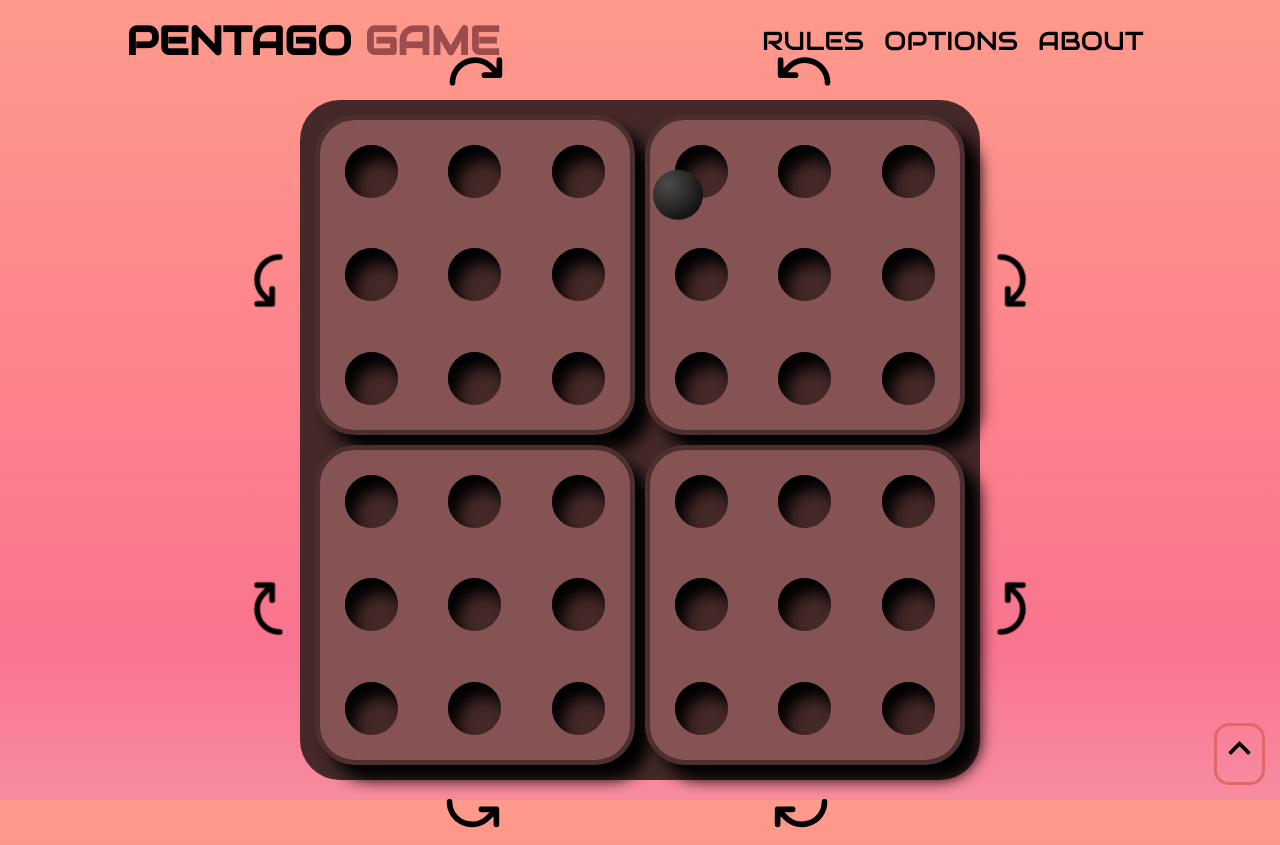
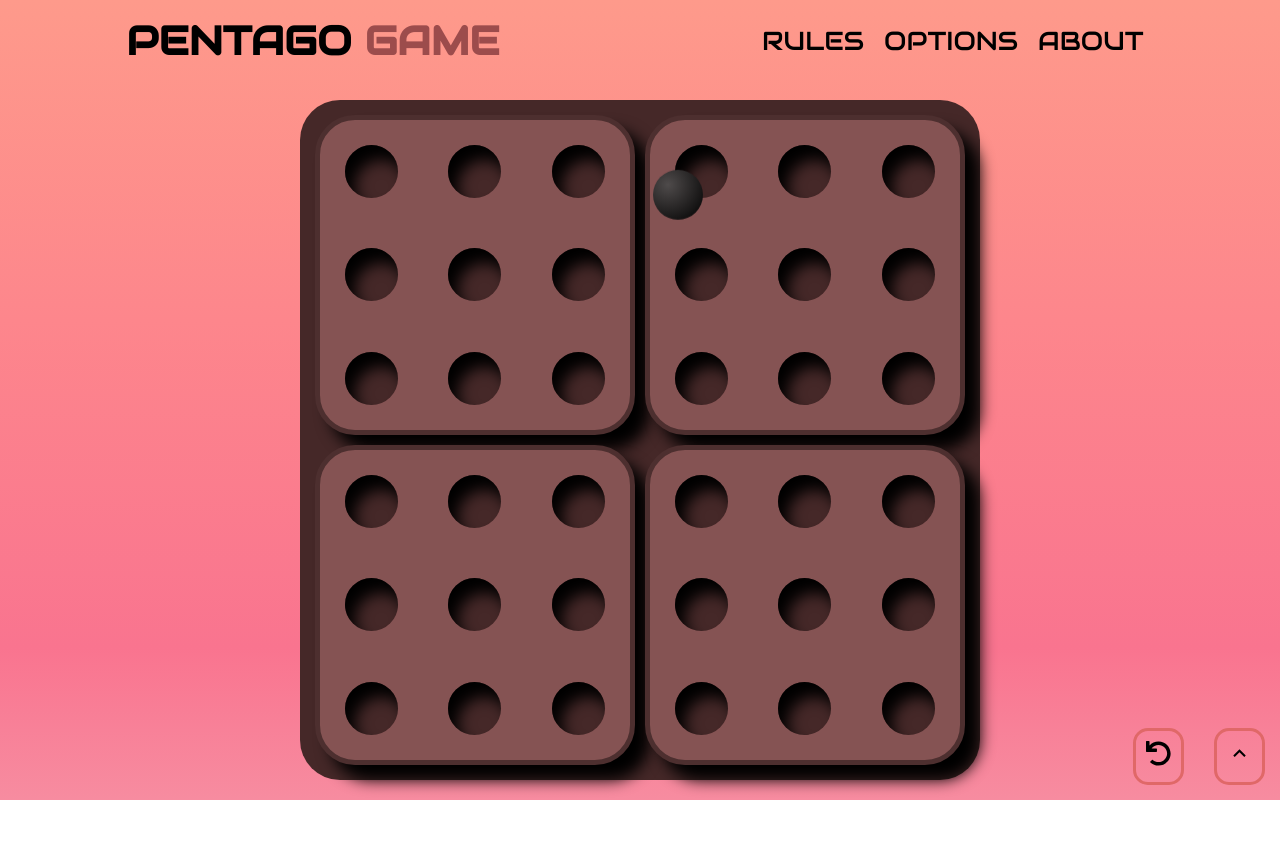
Before and after one commit to Krystian-Kamer/pentago-game, a React (Vite) app: page / in a window 1280 px wide. After the commit the page ends 800 px from the top, so only its background shows below. Built offline with nearby package versions, Linux system fonts and the light colour scheme.

Commit message:
created global state of board

```diff
--- a/src/components/Ball/Ball.css
+++ /dev/null
@@ -1,31 +0,0 @@
-
-
-.ball {
-  border-radius: 50%;
-  height: 50px;
-  width: 50px;
-  margin: 0px 7px;
-  align-self: center;
-  justify-self: center;
-}
-
-.player-one-color {
-  background: radial-gradient(circle at 30% 30%, #4f4b4b, #000000);
-}
-
-.player-two-color {
-  background: radial-gradient(circle at 30% 30%, #d8d6d6, #e86161);
-}
-@media (max-width: 576px) {
-  .ball {
-    height: 25px;
-    width: 25px;
-  }
-}
-
-@media (min-width: 577px) and (max-width: 991px) {
-  .ball {
-    height: 40px;
-    width: 40px;
-  }
-}
--- a/src/components/Board/Board.jsx
+++ b/src/components/Board/Board.jsx
@@ -3,49 +3,29 @@ import './Board.css';
 import { PiArrowArcLeftBold, PiArrowArcRightBold } from 'react-icons/pi';
 
 const Board = () => {
-  const rotate = () => {};
+  // <button  className='arrow arrow-left'>
+  //   <PiArrowArcLeftBold />
+  // </button>
+  // <button className='arrow arrow-right'>
+  //   <PiArrowArcRightBold />
+  // </button>
+
+  const classesOfPart = [
+    'part top-left-part',
+    'part top-right-part',
+    'part bottom-left-part',
+    'part bottom-right-part',
+  ];
 
   return (
     <div className='board'>
-      <div className='part top-left-part'>
-        <PartOfBoard />
-        <button onClick={rotate} className='arrow arrow-left'>
-          <PiArrowArcLeftBold />
-        </button>
-        <button onClick={rotate} className='arrow arrow-right'>
-          <PiArrowArcRightBold />
-        </button>
-      </div>
-
-      <div className='part top-right-part'>
-        <PartOfBoard />
-        <button onClick={rotate} className='arrow arrow-left'>
-          <PiArrowArcLeftBold />
-        </button>
-        <button onClick={rotate} className='arrow arrow-right'>
-          <PiArrowArcRightBold />
-        </button>
-      </div>
-
-      <div className='part bottom-left-part'>
-        <PartOfBoard />
-        <button onClick={rotate} className='arrow arrow-left'>
-          <PiArrowArcLeftBold />
-        </button>
-        <button onClick={rotate} className='arrow arrow-right'>
-          <PiArrowArcRightBold />
-        </button>
-      </div>
-
-      <div className='part bottom-right-part'>
-        <PartOfBoard />
-        <button onClick={rotate} className='arrow arrow-left'>
-          <PiArrowArcLeftBold />
-        </button>
-        <button onClick={rotate} className='arrow arrow-right'>
-          <PiArrowArcRightBold />
-        </button>
-      </div>
+      {classesOfPart.map((part, i) => {
+        return (
+          <div key={i} id={i} className={part}>
+            <PartOfBoard id={i} />
+          </div>
+        );
+      })}
     </div>
   );
 };
--- a/src/components/Footer/Footer.css
+++ b/src/components/Footer/Footer.css
@@ -2,13 +2,39 @@
   position: absolute;
   bottom: 0;
   right: 0;
-  font-size: 40px;
 }
 
-.arrow-up{
-    background: transparent;
-    border: 3px solid rgb(224, 104, 104);
-    border-radius: 15px;
-    font-size: 45px;
-    margin: 15px;
+.arrow-up,
+.undo {
+  background: transparent;
+  border: 3px solid rgb(224, 104, 104);
+  border-radius: 15px;
+  font-size: 25px;
+  margin: 15px;
+  padding: 10px;
 }
+
+.details-container {
+  position: relative;
+  display: flex;
+  flex-direction: column;
+  border-radius: 15px;
+  align-items: center;
+  width: 170px;
+  padding: 5px 10px;
+}
+
+.new-game,
+.restart-game {
+  background: transparent;
+  font-family: audiowide;
+  text-transform: uppercase;
+  margin: 10px 0;
+  font-size: 18px;
+  padding: 3px 10px;
+}
+
+.restart-game {
+  border-top: 2px solid rgb(224, 104, 104);
+  padding-top: 10px;
+}
--- a/src/components/Footer/Footer.jsx
+++ b/src/components/Footer/Footer.jsx
@@ -1,14 +1,28 @@
 import { useState } from 'react';
 import './Footer.css';
-import { MdKeyboardArrowUp } from 'react-icons/md';
+import { MdKeyboardArrowUp, MdKeyboardArrowDown } from 'react-icons/md';
+import { FaUndo } from 'react-icons/fa';
 
 const Footer = () => {
-  const [details, setDetails] = useState('');
+  const [details, setDetails] = useState(false);
 
+  const showDetails = () => {
+    setDetails(!details);
+  };
   return (
     <div className='footer'>
-      <button  className='arrow-up'>
-        <MdKeyboardArrowUp />
+      {details && (
+        <div className='details-container'>
+          <button className='new-game'>new game</button>
+          <button className='restart-game'>restart game</button>
+        </div>
+      )}
+
+      <button className='undo'>
+        <FaUndo />
+      </button>
+      <button onClick={showDetails} className='arrow-up'>
+        {details ? <MdKeyboardArrowDown /> : <MdKeyboardArrowUp />}
       </button>
     </div>
   );
--- a/src/components/PartOfBoard/PartOfBoard.jsx
+++ b/src/components/PartOfBoard/PartOfBoard.jsx
@@ -1,29 +1,28 @@
 import { useState } from 'react';
 import { useGameContext } from '../../gameContext';
 import './PartOfBoard.css';
-import '../Ball/Ball.css';
-import '../Slot/Slot.css';
+import Slot from '../Slot/Slot';
 
-const initialSlotsArray = new Array(9).fill(null);
+const initialSlots = new Array(9).fill(null);
 
-const PartOfBoard = () => {
-  const { isPlayer2Next, setIsPlayer2Next } = useGameContext();
-  const [partOfBoard, setPartOfBoard] = useState(initialSlotsArray);
+const PartOfBoard = ({ id: blockId }) => {
+  const { isPlayer2Next, setIsPlayer2Next, setFullBoard, fullBoard } =
+    useGameContext();
+
+  const [block, setBlock] = useState(initialSlots);
 
   const handleClick = (i) => {
-    const newPartOfBoard = [...partOfBoard];
-    if (newPartOfBoard[i] !== null) return
+    const newBlock = [...block];
+    if (newBlock[i] !== null) return;
     isPlayer2Next === true
-      ? (newPartOfBoard[i] = 'player-two-color')
-      : (newPartOfBoard[i] = 'player-one-color');
+      ? (newBlock[i] = 'player-one')
+      : (newBlock[i] = 'player-two');
     setIsPlayer2Next(!isPlayer2Next);
-    setPartOfBoard(newPartOfBoard);
+    setBlock(newBlock);
 
-    // const upLeft = document.querySelector('.top-left-part');
-    // const child = upLeft.querySelector('.part-of-board');
-    // const divos = [...child.querySelectorAll('div')];
-    // const newArr = divos.map((div) => div.className);
-    // console.log(newArr);
+    const updatedFullBoard = [...fullBoard];
+    updatedFullBoard[blockId] = newBlock;
+    setFullBoard(updatedFullBoard);
   };
 
   // const rotateLeft = () => {
@@ -38,7 +37,7 @@ const PartOfBoard = () => {
   //     part[3],
   //     part[6],
   //   ];
-  //   return setPart(rotatedLeftPart);
+  //   return setBlock(rotatedLeftPart);
   // };
   // const rotateRight = () => {
   //   const rotatedRightPart = [
@@ -52,28 +51,15 @@ const PartOfBoard = () => {
   //     part[5],
   //     part[2],
   //   ];
-  //   return setPart(rotatedRightPart);
+  //   return setBlock(rotatedRightPart);
   // };
 
   return (
     <>
-      {/* <button onClick={rotateLeft}>left</button>
-      <button onClick={rotateRight}> right</button> */}
       <div className='part-of-board'>
-        {initialSlotsArray.map((el, i) => {
+        {initialSlots.map((el, i) => {
           return (
-            <div
-              onClick={() => handleClick(i)}
-              className={
-                partOfBoard[i] === 'player-two-color'
-                  ? 'ball player-two-color'
-                  : partOfBoard[i] === 'player-one-color'
-                  ? 'ball player-one-color'
-                  : 'slot'
-              }
-              id={i}
-              key={i}
-            />
+            <Slot onSlotClick={() => handleClick(i)} value={block[i]} key={i} />
           );
         })}
       </div>
--- a/src/components/Slot/Slot.css
+++ b/src/components/Slot/Slot.css
@@ -1,4 +1,22 @@
-.slot {
+.ball {
+  border-radius: 50%;
+  height: 50px;
+  width: 50px;
+  margin: 0px 7px;
+  align-self: center;
+  justify-self: center;
+}
+
+.player-one {
+  background: radial-gradient(circle at 30% 30%, #4f4b4b, #000000);
+}
+
+.player-two {
+  background: radial-gradient(circle at 30% 30%, #d8d6d6, #e86161);
+}
+
+.slot-1,
+.slot-2 {
   width: 53px;
   height: 53px;
   background-color: rgb(69, 40, 40);
@@ -9,22 +27,41 @@
   cursor: pointer;
 }
 
-.slot:hover {
+.slot-1:hover,
+.slot-2:hover {
+  box-shadow: 5px 5px 15px rgb(0, 0, 0);
+  opacity: 0.7;
+}
+
+.slot-1:hover {
   background: radial-gradient(circle at 30% 30%, #4f4b4b, #000000);
-  box-shadow: 5px 5px 15px rgb(0, 0, 0);
-  opacity: 0.8;
+}
+
+.slot-2:hover {
+  background: radial-gradient(circle at 30% 30%, #d8d6d6, #e86161);
 }
 
 @media (max-width: 576px) {
-  .slot {
+  .ball {
+    height: 25px;
+    width: 25px;
+  }
+  .slot-1,
+  .slot-2 {
     height: 25px;
     width: 25px;
     box-shadow: inset 5px 5px 5px rgb(30, 23, 23);
   }
 }
 
-@media (min-width: 576px) and (max-width:991px) {
-  .slot {
+@media (min-width: 577px) and (max-width: 991px) {
+  .ball {
+    height: 40px;
+    width: 40px;
+  }
+
+  .slot-1,
+  .slot-2 {
     height: 40px;
     width: 40px;
     box-shadow: inset 10px 10px 5px rgb(30, 23, 23);
--- /dev/null
+++ b/src/components/Slot/Slot.jsx
@@ -0,0 +1,22 @@
+import { useGameContext } from '../../gameContext';
+import './Slot.css';
+
+const Slot = ({ value, onSlotClick }) => {
+  const { isPlayer2Next } = useGameContext();
+
+  return (
+    <div
+      onClick={onSlotClick}
+      className={
+        value === null
+          ? isPlayer2Next
+            ? 'slot-1'
+            : 'slot-2'
+          : value === 'player-one'
+          ? 'ball player-one'
+          : 'ball player-two'
+      }
+    ></div>
+  );
+};
+export default Slot;
--- a/src/components/Turn/Turn.jsx
+++ b/src/components/Turn/Turn.jsx
@@ -9,9 +9,7 @@ const Turn = () => {
       Player
       <div className='ball-container'>
         <div
-          className={
-            isPlayer2Next ? 'ball player-one-color' : 'ball player-two-color'
-          }
+          className={isPlayer2Next ? 'ball player-one' : 'ball player-two'}
         ></div>
 
         <div className='shadow'></div>
--- a/src/gameContext.jsx
+++ b/src/gameContext.jsx
@@ -2,11 +2,21 @@ import { useState, createContext, useContext } from 'react';
 
 const Context = createContext();
 
+
 const GameContext = ({ children }) => {
+  const initialSlots = new Array(9).fill(null);
   const [isPlayer2Next, setIsPlayer2Next] = useState(true);
+  const [fullBoard, setFullBoard] = useState([
+    initialSlots,
+    initialSlots,
+    initialSlots,
+    initialSlots,
+  ]);
 
   return (
-    <Context.Provider value={{ isPlayer2Next, setIsPlayer2Next }}>
+    <Context.Provider
+      value={{ isPlayer2Next, setIsPlayer2Next, setFullBoard, fullBoard }}
+    >
       {children}
     </Context.Provider>
   );
```
